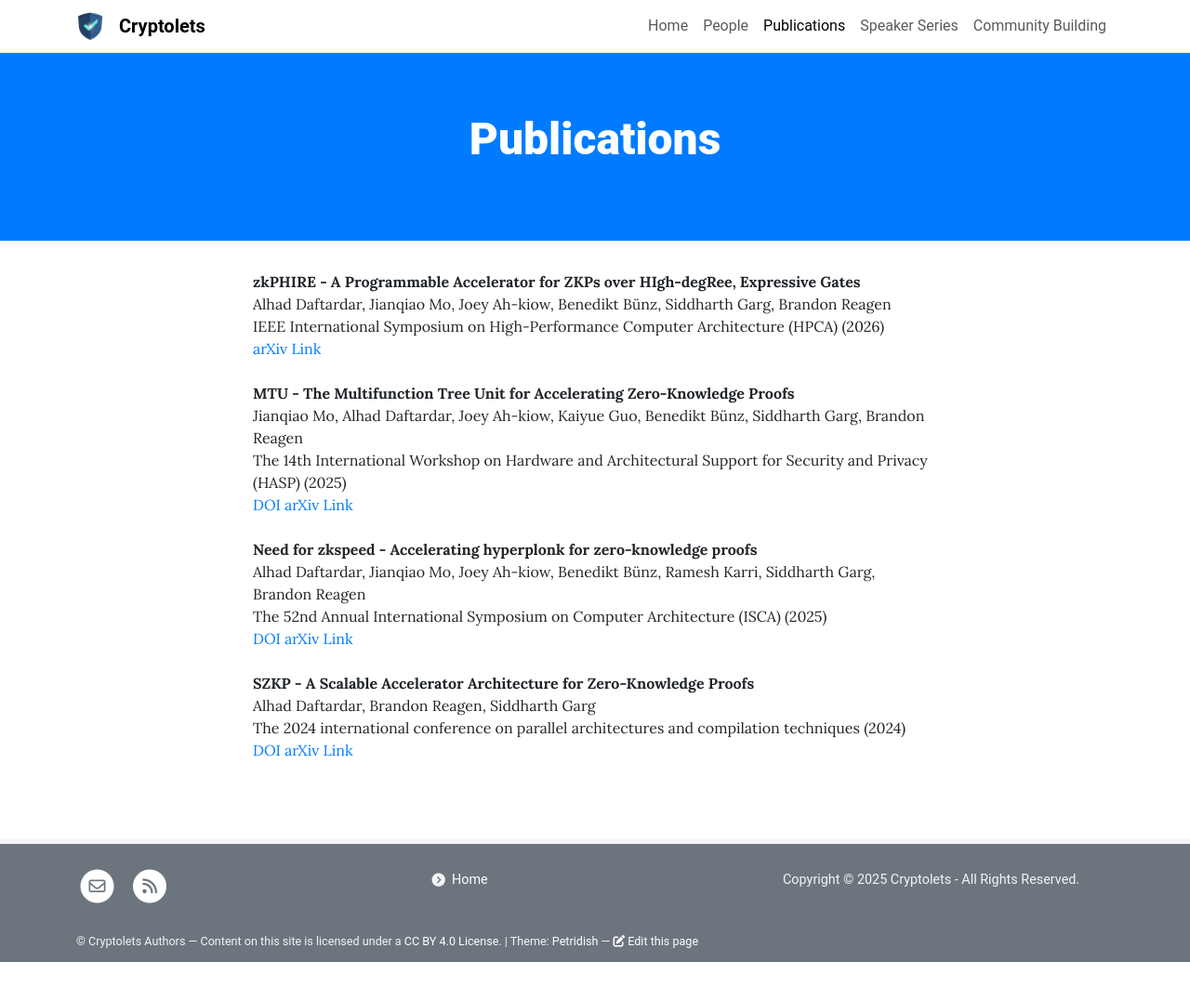
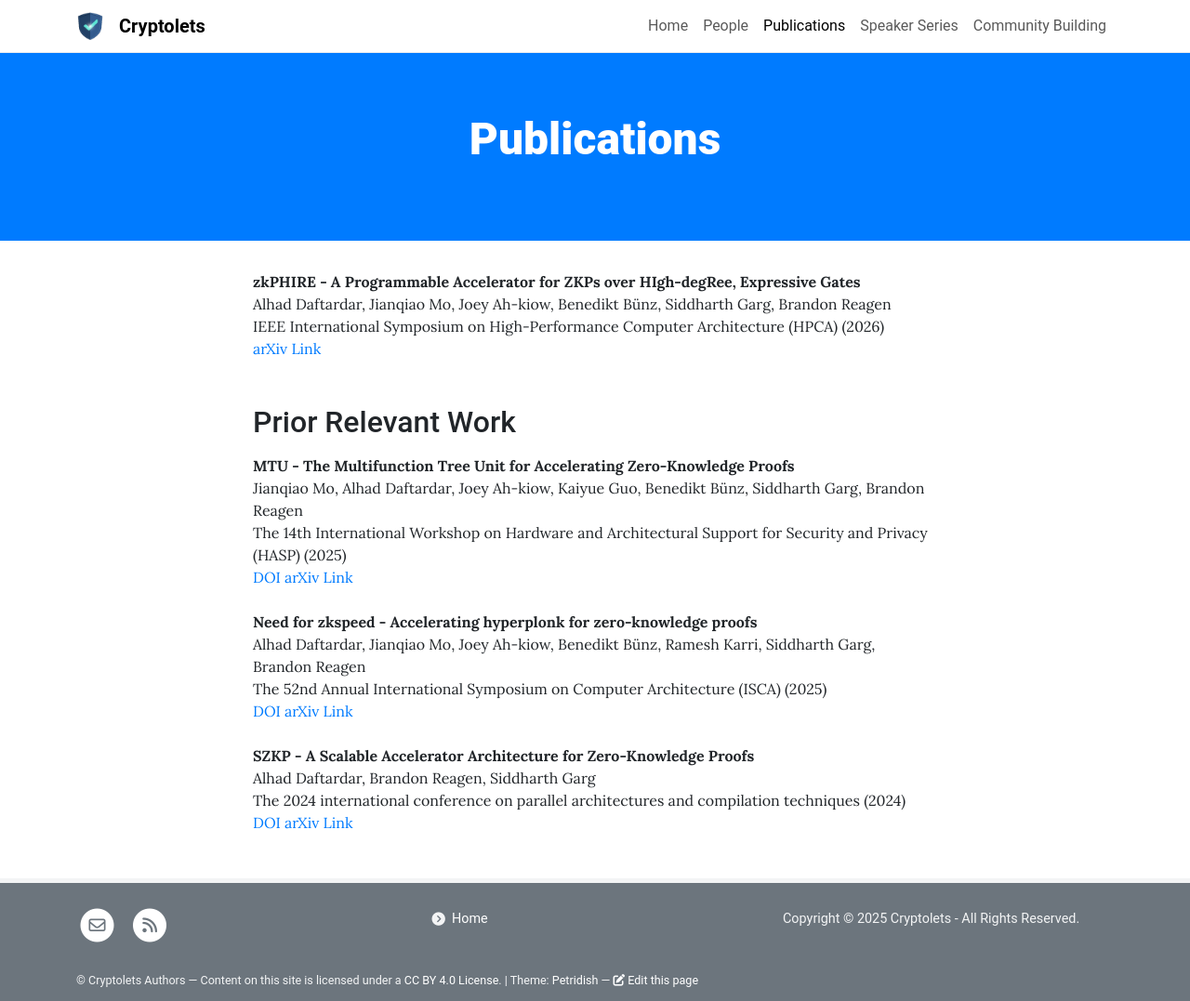
Before and after one commit to cryptolets/cryptolets.github.io, a Jekyll site: the page built from pages/publications.md, in a window 1280 px wide. Shown: the whole page at 93% size. Built offline with Jekyll 4.4.1, drawn with Linux system fonts in a browser that asks for light colours; before the commit the page ends 1035 px from its top, so only the background shows below that.

Commit message:
add prior_relevant_work

```diff
--- a/_layouts/publications.html
+++ b/_layouts/publications.html
@@ -5,10 +5,12 @@ description: Publications list driven by _data/publications.yml.
 
 {{ content }}
 
-{% assign publications = site.data.publications | sort: "date" | reverse %}
+{% assign publications = site.data.publications %}
+{% assign main_publications = publications | where_exp: "p", "p.section != 'prior_relevant_work'" | sort: "date" | reverse %}
+{% assign prior_relevant_work = publications | where: "section", "prior_relevant_work" | sort: "date" | reverse %}
 
 <div class="publications">
-  {% for publication in publications %}
+  {% for publication in main_publications %}
     <div class="mb-4">
       <div class="fw-semibold">{{ publication.title }}</div>
       {% if publication.authors %}
@@ -40,4 +42,40 @@ description: Publications list driven by _data/publications.yml.
       {% endif %}
     </div>
   {% endfor %}
+
+  {% if prior_relevant_work and prior_relevant_work.size > 0 %}
+    <h2 class="mt-5">Prior Relevant Work</h2>
+    {% for publication in prior_relevant_work %}
+      <div class="mb-4">
+        <div class="fw-semibold">{{ publication.title }}</div>
+        {% if publication.authors %}
+          <div>{{ publication.authors | join: ", " }}</div>
+        {% endif %}
+        <div>
+          {% if publication.journal %}
+            <span>{{ publication.journal }}</span>
+          {% endif %}
+          {% if publication.citation %}
+            <span>{{ publication.citation }}</span>
+          {% endif %}
+          {% if publication.year %}
+            <span>({{ publication.year }})</span>
+          {% endif %}
+        </div>
+        {% if publication.doi or publication.arxiv or publication.url %}
+          <div>
+          {% if publication.doi %}
+            <a href="https://doi.org/{{ publication.doi }}" target="_blank" rel="noopener">DOI</a>
+          {% endif %}
+          {% if publication.arxiv %}
+            <a href="https://arxiv.org/abs/{{ publication.arxiv }}" target="_blank" rel="noopener">arXiv</a>
+          {% endif %}
+          {% if publication.url %}
+            <a href="{{ publication.url }}" target="_blank" rel="noopener">Link</a>
+          {% endif %}
+          </div>
+        {% endif %}
+      </div>
+    {% endfor %}
+  {% endif %}
 </div>
```
Also changed, not shown: _data/publications.yml (+7 -5 lines).
